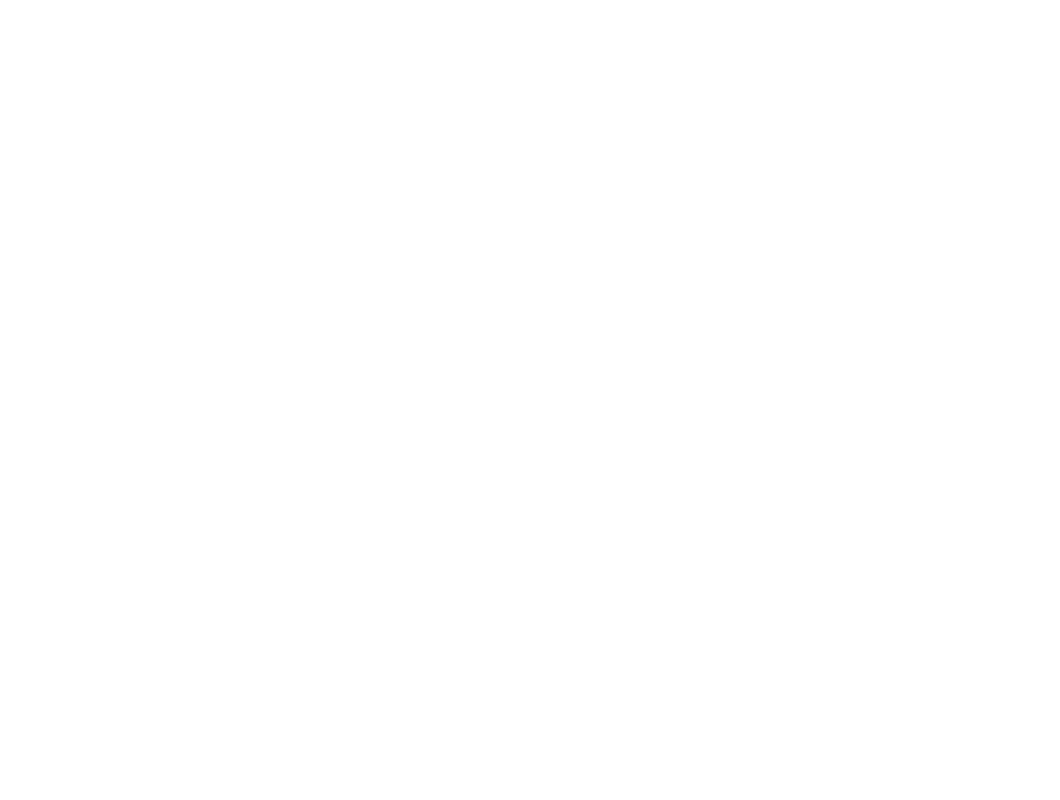
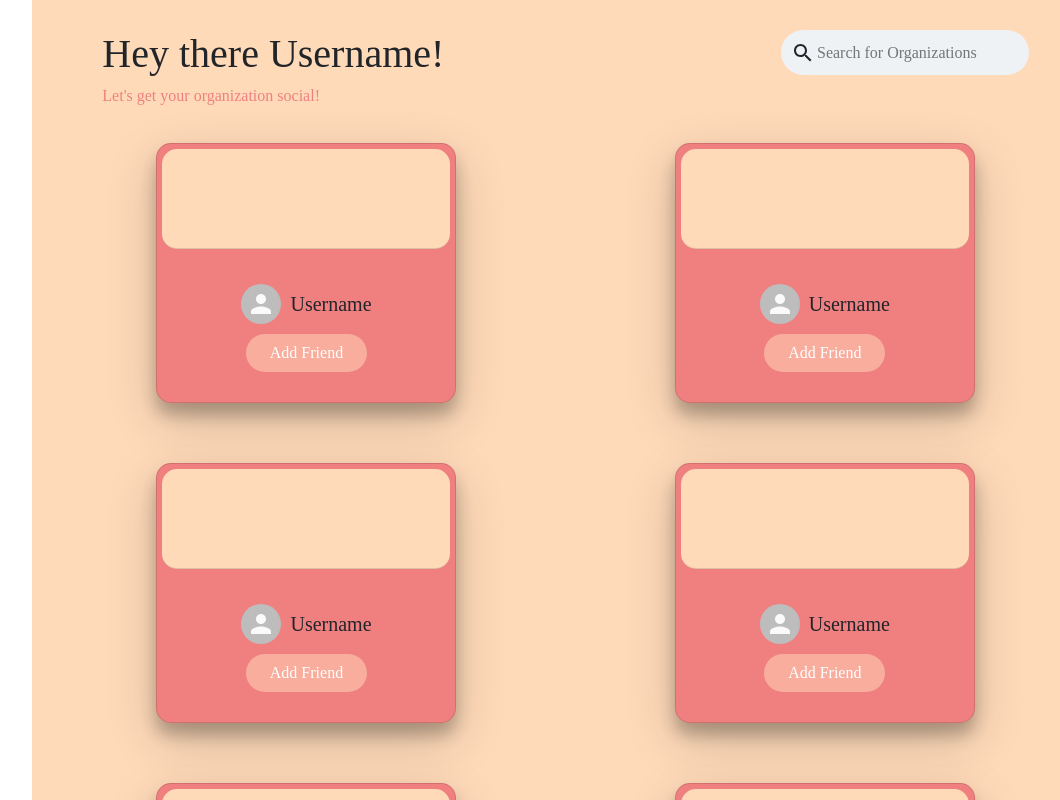
Before and after one commit to mansi35/Rubaroo, a React (Create React App) app: page / in a window 1280 px wide. Shown: the top 800 px of the page, without its empty margins (181-1241 px from the left). Built offline with nearby package versions, Linux system fonts and the light colour scheme.

Commit message:
add organization search page

```diff
--- a/package.json
+++ b/package.json
@@ -3,6 +3,8 @@
   "version": "0.1.0",
   "private": true,
   "dependencies": {
+    "@material-ui/core": "^4.11.4",
+    "@material-ui/icons": "^4.11.2",
     "@testing-library/jest-dom": "^5.12.0",
     "@testing-library/react": "^11.2.7",
     "@testing-library/user-event": "^12.8.3",
--- a/src/App.css
+++ b/src/App.css
@@ -0,0 +1,3 @@
+* {
+    font-family: Poppins;
+}
--- /dev/null
+++ b/src/components/OrganizationCard.js
@@ -0,0 +1,22 @@
+import { Avatar } from '@material-ui/core'
+import React from 'react'
+import '../css/OrganizationCard.css'
+
+function OrganizationCard() {
+    return (
+        <div className="card"  style={{height: "fit-content"}}>
+            <div className="card-header">
+
+            </div>
+            <div className="card-body">
+                <div className='card-inline'>
+                    <Avatar src="" />&nbsp;&nbsp;
+                    <h5>Username</h5>
+                </div>
+                <button>Add Friend</button>
+            </div>
+        </div>
+    )
+}
+
+export default OrganizationCard
--- /dev/null
+++ b/src/css/OrganizationCard.css
@@ -0,0 +1,71 @@
+.card-inline {
+    display: flex;
+    flex-direction: row;
+    justify-content: center;
+    align-items: center;
+}
+
+.card-inline > h5 {
+    margin: 0;
+}
+
+.card {
+    background: #F08080;
+    margin-bottom: 50px;
+    transition: 0.3s;
+    height: 400px;
+    width: 300px;
+    margin: 30px;
+    border-radius: 15px;
+    box-shadow: 0 12px 16px 0 rgba(0,0,0,0.24), 0 17px 50px 0 rgba(0,0,0,0.19);
+}
+
+.card-header {
+    margin: 5px;
+    text-align: center;
+    height: 100px;
+    background-color: #FFDAB9;
+    border-radius: 15px !important;
+}
+
+.card-body {
+    padding: 30px 20px;
+    text-align: center;
+    font-size: 18px;
+}
+
+.card:hover {
+    transform: scale(1.03);
+    box-shadow: 0 0 40px -10px rgba(0, 0, 0, 0.25);
+}
+
+@media screen and (max-width: 1000px) {
+    .card {
+        width: 40% !important;
+    }
+}
+
+@media screen and (max-width: 620px) {
+    .card {
+        width: 80% !important;
+    }
+}
+
+.card-body > button {
+    background-color: #F8AD9D;
+    border: none;
+    color: white;
+    padding: 7px 24px;
+    text-align: center;
+    text-decoration: none;
+    display: inline-block;
+    font-size: 16px;
+    border-radius: 20px;
+    opacity: 1;
+    margin-top: 10px;
+}
+
+.card-body > button:hover {
+    box-shadow: 0 12px 16px 0 rgba(0,0,0,0.24), 0 17px 50px 0 rgba(0,0,0,0.19);
+    opacity: 0.6;
+}
--- /dev/null
+++ b/src/css/OrganizationSearch.css
@@ -0,0 +1,40 @@
+.organizationSearch__body {
+    background-color: #FFDAB9;
+    height: 100%;
+}
+
+.organizationSearch__organizations {
+    display: flex;
+    flex-direction: row;
+    justify-content: space-around;
+    flex-flow: wrap;
+    align-items: center;
+}
+
+.organizationSearch__header {
+    display: flex;
+    flex-direction: row;
+    justify-content: space-between;
+    padding-top: 15px;
+    margin: 15px 55px;
+    margin-bottom: 0;
+}
+
+.organizationSearch__headerText > h6 {
+    color: #F08080;
+}
+
+.organizationSearch__searchbar {
+    display: flex;
+    align-items: center;
+    background-color: #eff2f5;
+    padding: 10px;
+    border-radius: 30px;
+    height: 45px;
+}
+
+.organizationSearch__searchbar > input {
+    border: none;
+    background-color: transparent;
+    outline-width: 0;
+}
--- a/src/pages/OrganizationSearch.js
+++ b/src/pages/OrganizationSearch.js
@@ -1,14 +1,34 @@
 import React from 'react'
+import '../css/OrganizationSearch.css'
+import SearchIcon from '@material-ui/icons/Search';
+import OrganizationCard from '../components/OrganizationCard';
 
 function OrganizationSearch() {
     return (
         <div className="organizationSearch">
             <div className="row" style={{ padding: 0, margin: 0 }}>
-                <div className="organizationSearch__sidebar col-md-3">
+                <div className="organizationSearch__sidebar col-md-2">
 
                 </div>
-                <div className="organizationSearch__body col-md-9">
-
+                <div className="organizationSearch__body col-md-10">
+                    <div className="organizationSearch__header">
+                        <div className="organizationSearch__headerText">
+                            <h1>Hey there Username!</h1>
+                            <h6>Let's get your organization social!</h6>
+                        </div>
+                        <div className="organizationSearch__searchbar">
+                            <SearchIcon />
+                            <input type="text" placeholder="Search for Organizations" />
+                        </div>
+                    </div>
+                    <div className="organizationSearch__organizations">
+                        <OrganizationCard />
+                        <OrganizationCard />
+                        <OrganizationCard />
+                        <OrganizationCard />
+                        <OrganizationCard />
+                        <OrganizationCard />
+                    </div>
                 </div>
             </div>
         </div>
```
Also changed, not shown: 1 other file (tests, documents, lock files or other folders).
